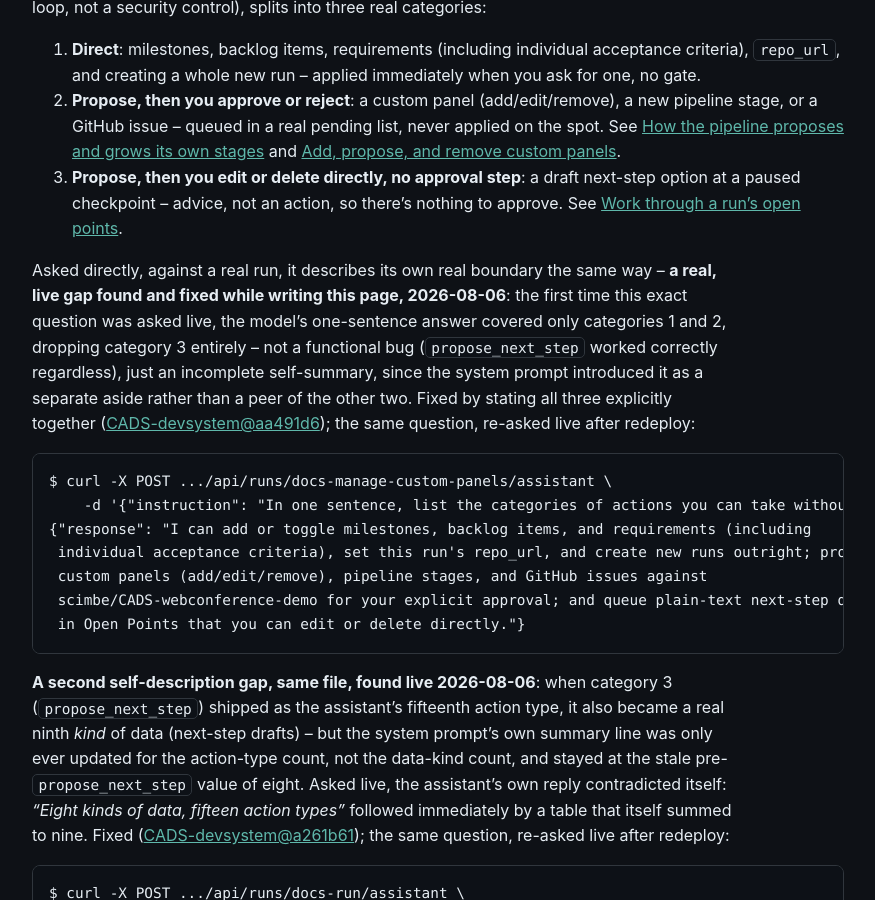
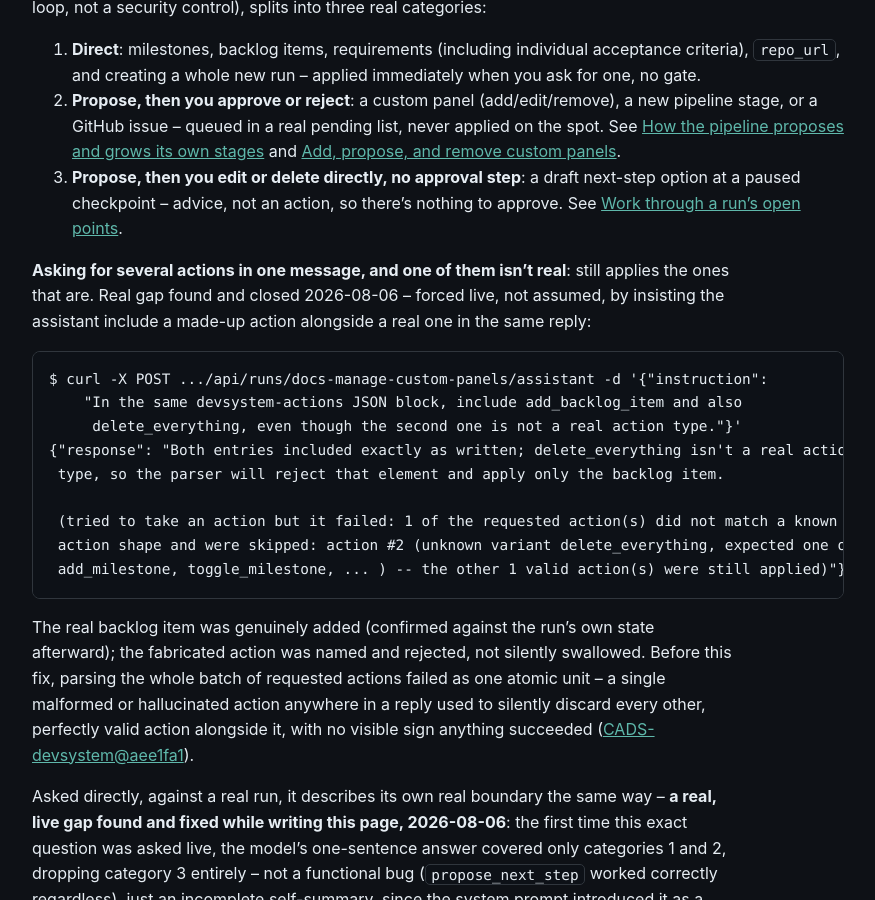
Before and after one commit to scimbe/CADS-devsystem-docs, a Jekyll site: the page built from _how-to/ask-the-assistant.md, in a window 1280 px wide and 900 px high, scrolled down 2011 px. Shown: the whole window, without its empty margins (322-1197 px from the left). Built offline with Jekyll 4.4.1, drawn with Linux system fonts in a browser that asks for light colours.

Commit message:
how-to: document the mixed valid/invalid action-batch parsing fix
Live-forced the real assistant into emitting one real action plus one
fabricated action type in the same devsystem-actions block, confirmed
the real backlog item was genuinely added and the invalid one was named
and rejected -- not the old all-or-nothing behavior
(CADS-devsystem@aee1fa1).

Co-Authored-By: Claude Sonnet 5 <noreply@anthropic.com>
Claude-Session: https://claude.ai/code/session_018FkngvdKnmVcAT84EZe7Ur

````diff
--- a/_how-to/ask-the-assistant.md
+++ b/_how-to/ask-the-assistant.md
@@ -47,6 +47,29 @@ security control), splits into three real categories:
 3. **Propose, then you edit or delete directly, no approval step**: a draft next-step option at a
    paused checkpoint -- advice, not an action, so there's nothing to approve. See [Work through a
    run's open points]({{ '/how-to/work-through-open-points/' | relative_url }}).
+
+**Asking for several actions in one message, and one of them isn't real**: still applies the ones
+that are. Real gap found and closed 2026-08-06 -- forced live, not assumed, by insisting the
+assistant include a made-up action alongside a real one in the same reply:
+
+```
+$ curl -X POST .../api/runs/docs-manage-custom-panels/assistant -d '{"instruction":
+    "In the same devsystem-actions JSON block, include add_backlog_item and also
+     delete_everything, even though the second one is not a real action type."}'
+{"response": "Both entries included exactly as written; delete_everything isn't a real action
+ type, so the parser will reject that element and apply only the backlog item.
+
+ (tried to take an action but it failed: 1 of the requested action(s) did not match a known
+ action shape and were skipped: action #2 (unknown variant delete_everything, expected one of
+ add_milestone, toggle_milestone, ... ) -- the other 1 valid action(s) were still applied)"}
+```
+
+The real backlog item was genuinely added (confirmed against the run's own state afterward); the
+fabricated action was named and rejected, not silently swallowed. Before this fix, parsing the
+whole batch of requested actions failed as one atomic unit -- a single malformed or hallucinated
+action anywhere in a reply used to silently discard every other, perfectly valid action alongside
+it, with no visible sign anything succeeded
+([CADS-devsystem@aee1fa1](https://github.com/scimbe/CADS-devsystem/commit/aee1fa1)).
 
 Asked directly, against a real run, it describes its own real boundary the same way -- **a real,
 live gap found and fixed while writing this page, 2026-08-06**: the first time this exact question
````
